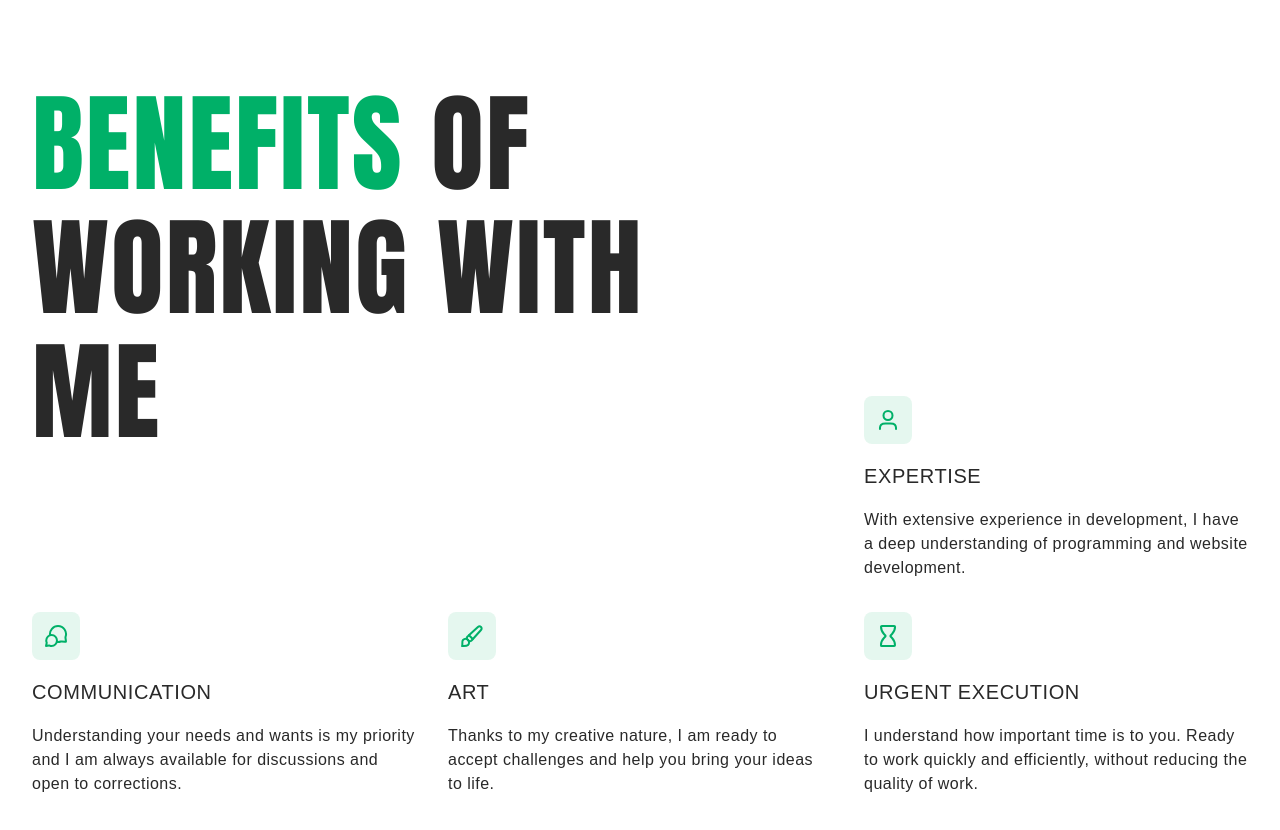
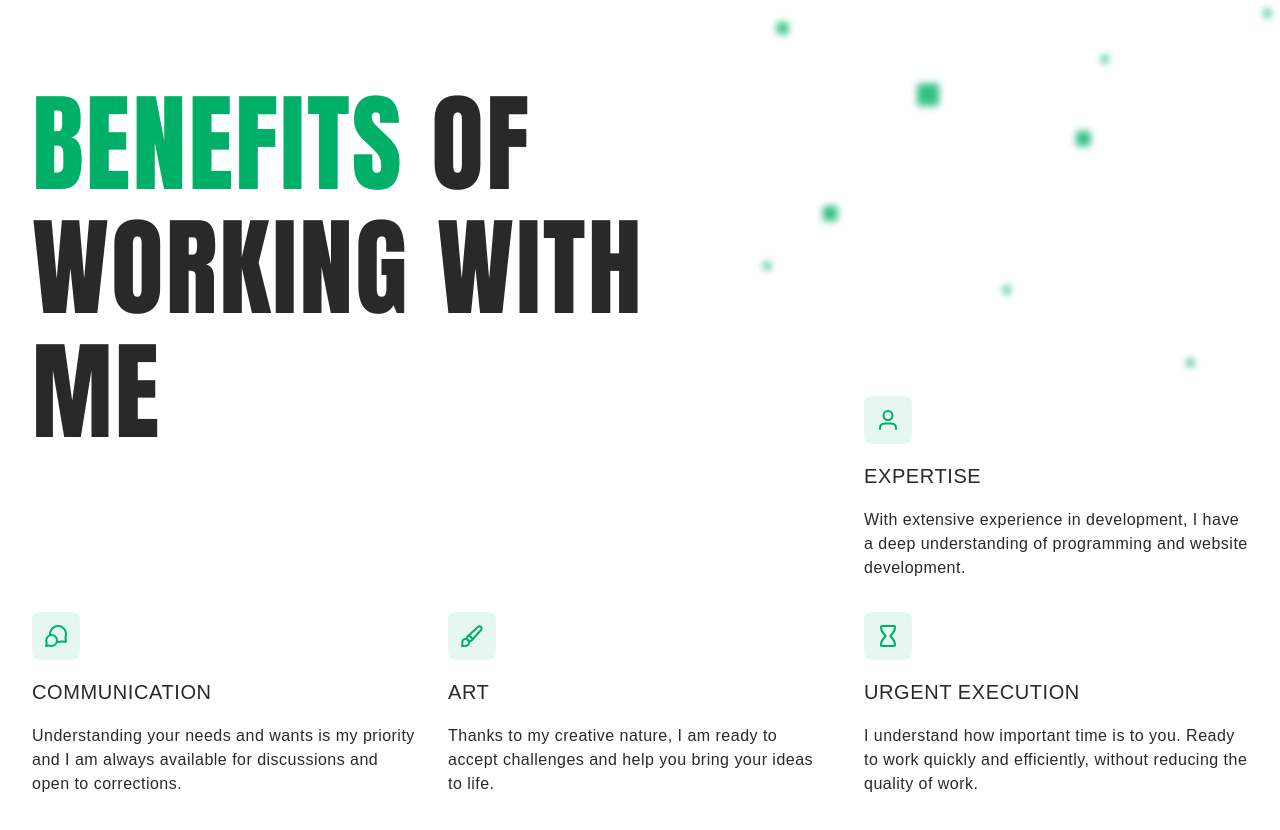
Before and after one commit to dokiienkokateryna/js-project, a plain HTML site: page index.html in a window 1280 px wide. Drawn offline with Linux system fonts and the light colour scheme.

Commit message:
background.css

```diff
--- a/css/styles.css
+++ b/css/styles.css
@@ -120,6 +120,11 @@
     max-width: 1280px;
     margin: 0 auto;
     padding: 82px 32px;
+    background-image: url(/img/background.png);
+    background-repeat: no-repeat;
+    background-position: top right;
+    background-repeat: no-repeat;
+    background-size: 526px 408px;
   }
 
   .benefits-head {
```
Also changed, not shown: img/background.png (added).
